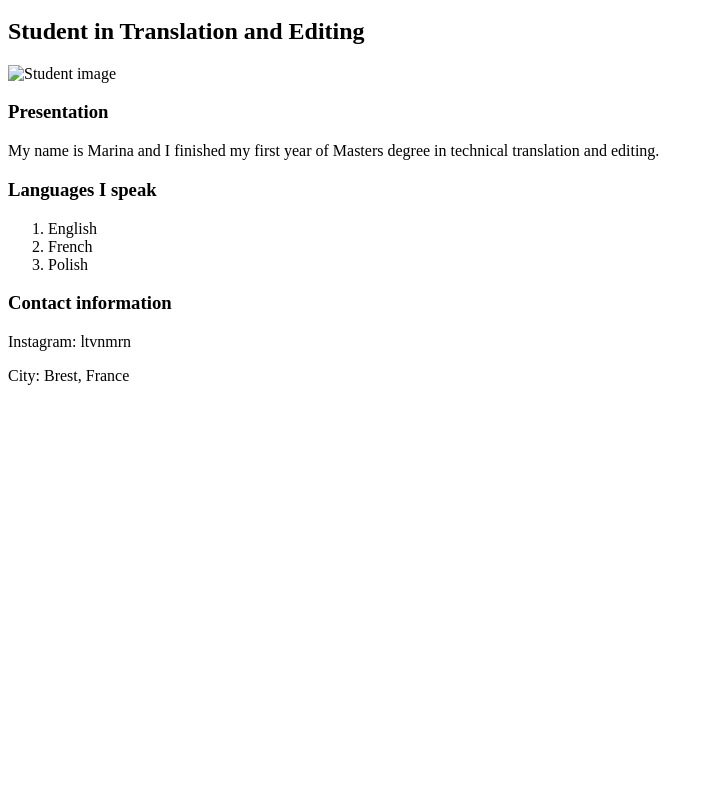
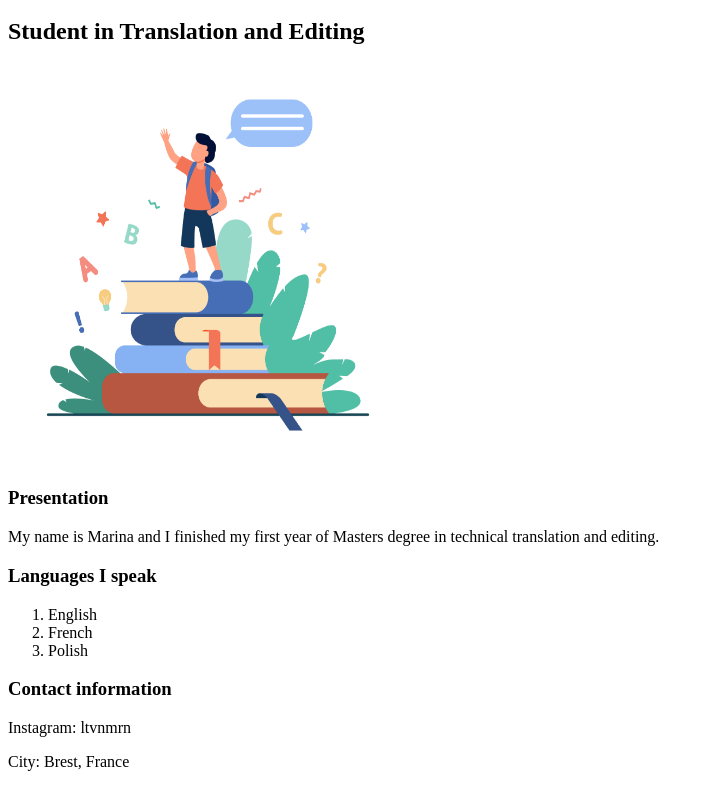
Before and after one commit to ltvnmrn/webdev_project1, a plain HTML site: page index.html in a window 1280 px wide. Shown: the part 136-923 px from the top of the page, without its empty margins (0-714 px from the left). Before the commit the page ends 800 px from the top, so only its background shows below. Drawn offline with Linux system fonts and the light colour scheme; the site is published under a folder, as on GitHub Pages, so addresses that start at the root find nothing.

Commit message:
Update index.html

```diff
--- a/index.html
+++ b/index.html
@@ -18,7 +18,7 @@
   </ul>
   </nav>
   <h2>Student in Translation and Editing</h2>
-  <img src="/img/1.jpg" alt="Student image" width="400" height="400">
+  <img src="img/1.jpg" alt="Student image" width="400" height="400">
   <h3>Presentation</h3>
   <p>My name is Marina and I finished my first year of Masters degree in technical translation and editing.</p>
   <h3>Languages I speak</h3>
```
